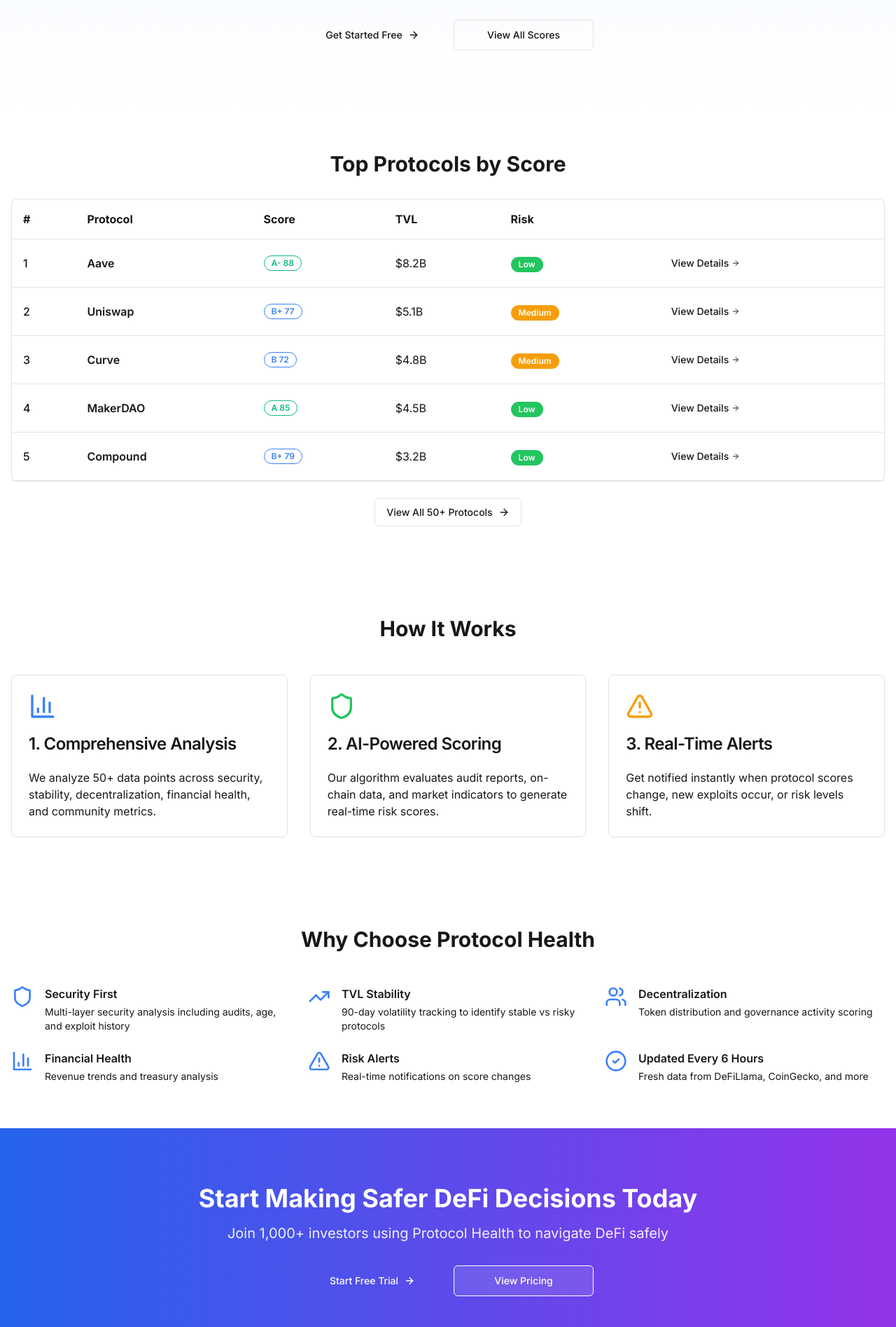
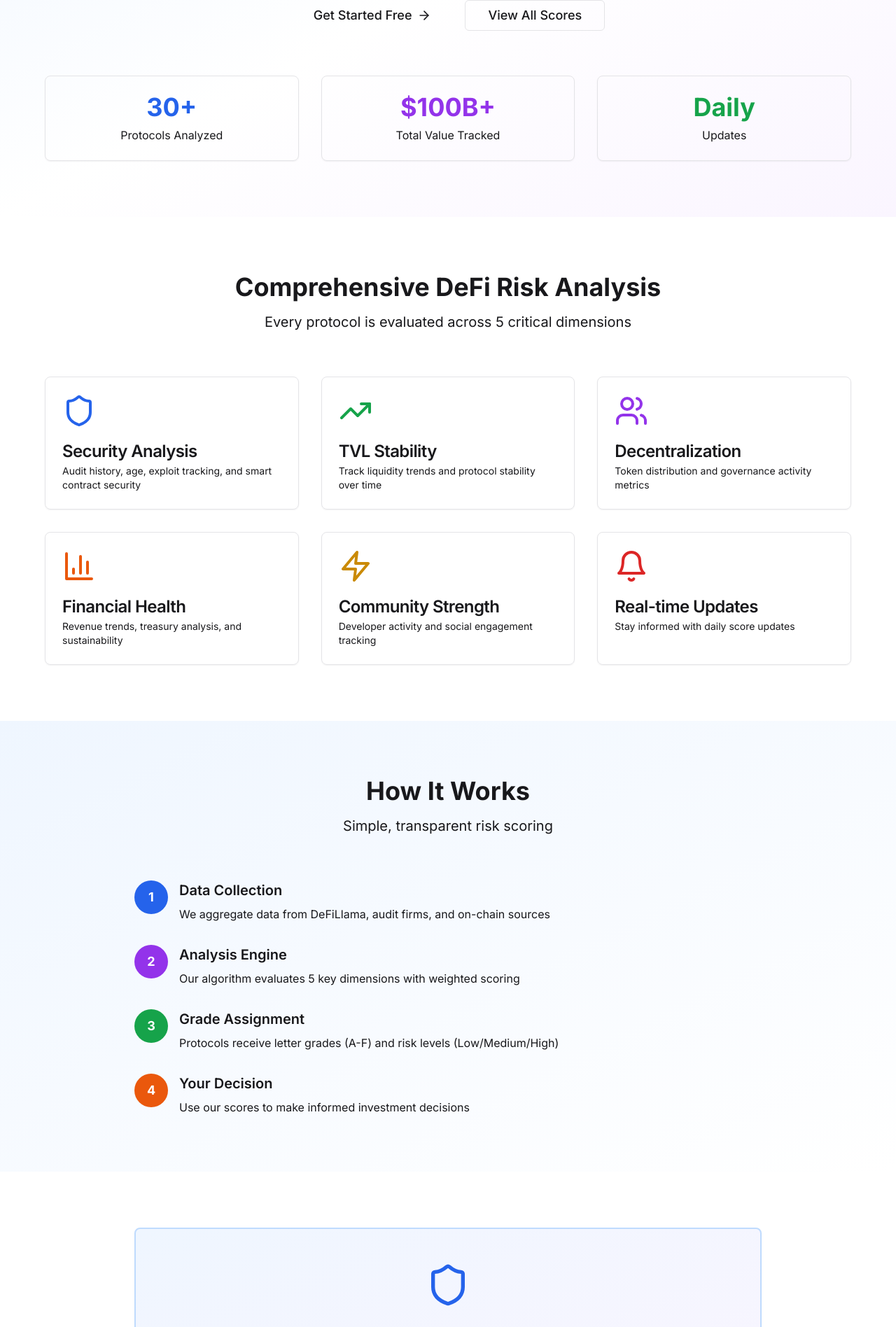
Before and after one commit to Cryptoshovelbot/protocol-health, a Next.js app: page / in a window 1280 px wide. Shown: the part 418-2314 px from the top of the page at 70% size. Built offline with nearby package versions, Linux system fonts and the light colour scheme.

Commit message:
Fix: 30 protocols total, 15 public + signup required for rest

```diff
--- a/app/page.tsx
+++ b/app/page.tsx
@@ -1,167 +1,63 @@
 import Link from 'next/link';
+import { Header } from '@/components/header';
+import { Footer } from '@/components/footer';
 import { Button } from '@/components/ui/button';
 import { Card, CardContent, CardDescription, CardHeader, CardTitle } from '@/components/ui/card';
 import { Badge } from '@/components/ui/badge';
-import { ArrowRight, Shield, TrendingUp, Users, AlertTriangle, CheckCircle2, BarChart3 } from 'lucide-react';
-import { Header } from '@/components/header';
-import { Footer } from '@/components/footer';
-import { formatNumber } from '@/lib/utils';
+import { Shield, TrendingUp, Bell, BarChart3, CheckCircle, ArrowRight, Zap, Users } from 'lucide-react';
 
-// Mock data for demo - in production this would come from API
-const topProtocols = [
-  { rank: 1, name: 'Aave', slug: 'aave', score: 88, grade: 'A-', tvl: 8200000000, risk: 'Low' },
-  { rank: 2, name: 'Uniswap', slug: 'uniswap', score: 77, grade: 'B+', tvl: 5100000000, risk: 'Medium' },
-  { rank: 3, name: 'Curve', slug: 'curve-dao', score: 72, grade: 'B', tvl: 4800000000, risk: 'Medium' },
-  { rank: 4, name: 'MakerDAO', slug: 'makerdao', score: 85, grade: 'A', tvl: 4500000000, risk: 'Low' },
-  { rank: 5, name: 'Compound', slug: 'compound', score: 79, grade: 'B+', tvl: 3200000000, risk: 'Low' },
-];
-
-export default function HomePage() {
+export default function Home() {
   return (
     <div className="min-h-screen flex flex-col">
       <Header />
 
       <main className="flex-1">
         {/* Hero Section */}
-        <section className="py-20 px-4 bg-gradient-to-b from-blue-50 to-white">
-          <div className="max-w-7xl mx-auto text-center">
-            <Badge className="mb-4" variant="secondary">
-              Trusted by 1,000+ DeFi Investors
+        <section className="relative py-20 px-4 bg-gradient-to-br from-blue-50 via-white to-purple-50">
+          <div className="max-w-6xl mx-auto">
+            <div className="text-center mb-12">
+              <Badge className="mb-4" variant="outline">
+                Free DeFi Risk Intelligence
               </Badge>
-            <h1 className="text-5xl md:text-6xl font-bold tracking-tight mb-6">
-              Know Which DeFi Protocols
-              <br />
-              <span className="text-transparent bg-clip-text bg-gradient-to-r from-blue-600 to-purple-600">
-                You Can Trust
-              </span>
+              <h1 className="text-5xl md:text-6xl font-bold mb-6 bg-gradient-to-r from-blue-600 to-purple-600 bg-clip-text text-transparent">
+                Know Which DeFi Protocols<br />You Can Trust
               </h1>
-            <p className="text-xl text-muted-foreground mb-8 max-w-2xl mx-auto">
-              Real-time risk scoring for 50+ DeFi protocols. Make informed decisions with
-              comprehensive security analysis updated every 6 hours.
+              <p className="text-xl text-muted-foreground mb-8 max-w-3xl mx-auto">
+                Real-time risk scoring for 30+ DeFi protocols. Make informed decisions with comprehensive security analysis updated daily.
               </p>
               <div className="flex flex-col sm:flex-row gap-4 justify-center">
                 <Link href="/signup">
-                <Button size="lg" className="min-w-[200px]">
+                  <Button size="lg" className="text-lg px-8">
                     Get Started Free
-                  <ArrowRight className="ml-2 h-4 w-4" />
+                    <ArrowRight className="ml-2 h-5 w-5" />
                   </Button>
                 </Link>
                 <Link href="/protocols">
-                <Button size="lg" variant="outline" className="min-w-[200px]">
+                  <Button size="lg" variant="outline" className="text-lg px-8">
                     View All Scores
                   </Button>
                 </Link>
               </div>
             </div>
-        </section>
 
-        {/* Top Protocols Table */}
-        <section className="py-16 px-4">
-          <div className="max-w-7xl mx-auto">
-            <h2 className="text-3xl font-bold text-center mb-8">Top Protocols by Score</h2>
+            {/* Stats */}
+            <div className="grid md:grid-cols-3 gap-8 mt-16">
               <Card>
-              <CardContent className="p-0">
-                <div className="overflow-x-auto">
-                  <table className="w-full">
-                    <thead className="border-b">
-                      <tr>
-                        <th className="text-left p-4">#</th>
-                        <th className="text-left p-4">Protocol</th>
-                        <th className="text-left p-4">Score</th>
-                        <th className="text-left p-4">TVL</th>
-                        <th className="text-left p-4">Risk</th>
-                        <th className="text-left p-4"></th>
-                      </tr>
-                    </thead>
-                    <tbody>
-                      {topProtocols.map((protocol) => (
-                        <tr key={protocol.slug} className="border-b hover:bg-muted/50 transition-colors">
-                          <td className="p-4 font-medium">{protocol.rank}</td>
-                          <td className="p-4 font-semibold">{protocol.name}</td>
-                          <td className="p-4">
-                            <div className="flex items-center gap-2">
-                              <Badge variant="outline" className={`
-                                ${protocol.grade.startsWith('A') ? 'text-grade-a border-grade-a' : ''}
-                                ${protocol.grade.startsWith('B') ? 'text-grade-b border-grade-b' : ''}
-                                ${protocol.grade.startsWith('C') ? 'text-grade-c border-grade-c' : ''}
-                              `}>
-                                {protocol.grade} {protocol.score}
-                              </Badge>
-                            </div>
-                          </td>
-                          <td className="p-4">{formatNumber(protocol.tvl)}</td>
-                          <td className="p-4">
-                            <Badge variant={protocol.risk === 'Low' ? 'success' : protocol.risk === 'Medium' ? 'warning' : 'destructive'}>
-                              {protocol.risk}
-                            </Badge>
-                          </td>
-                          <td className="p-4">
-                            <Link href={`/protocols/${protocol.slug}`}>
-                              <Button variant="ghost" size="sm">
-                                View Details
-                                <ArrowRight className="ml-1 h-3 w-3" />
-                              </Button>
-                            </Link>
-                          </td>
-                        </tr>
-                      ))}
-                    </tbody>
-                  </table>
-                </div>
+                <CardContent className="pt-6 text-center">
+                  <div className="text-4xl font-bold text-blue-600 mb-2">30+</div>
+                  <p className="text-muted-foreground">Protocols Analyzed</p>
                 </CardContent>
               </Card>
-            <div className="mt-6 text-center">
-              <Link href="/protocols">
-                <Button variant="outline">
-                  View All 50+ Protocols
-                  <ArrowRight className="ml-2 h-4 w-4" />
-                </Button>
-              </Link>
-            </div>
-          </div>
-        </section>
-
-        {/* How It Works */}
-        <section className="py-16 px-4 bg-muted/30">
-          <div className="max-w-7xl mx-auto">
-            <h2 className="text-3xl font-bold text-center mb-12">How It Works</h2>
-            <div className="grid md:grid-cols-3 gap-8">
               <Card>
-                <CardHeader>
-                  <BarChart3 className="h-10 w-10 text-blue-500 mb-4" />
-                  <CardTitle>1. Comprehensive Analysis</CardTitle>
-                </CardHeader>
-                <CardContent>
-                  <p className="text-muted-foreground">
-                    We analyze 50+ data points across security, stability,
-                    decentralization, financial health, and community metrics.
-                  </p>
+                <CardContent className="pt-6 text-center">
+                  <div className="text-4xl font-bold text-purple-600 mb-2">$100B+</div>
+                  <p className="text-muted-foreground">Total Value Tracked</p>
                 </CardContent>
               </Card>
-
               <Card>
-                <CardHeader>
-                  <Shield className="h-10 w-10 text-green-500 mb-4" />
-                  <CardTitle>2. AI-Powered Scoring</CardTitle>
-                </CardHeader>
-                <CardContent>
-                  <p className="text-muted-foreground">
-                    Our algorithm evaluates audit reports, on-chain data,
-                    and market indicators to generate real-time risk scores.
-                  </p>
-                </CardContent>
-              </Card>
-
-              <Card>
-                <CardHeader>
-                  <AlertTriangle className="h-10 w-10 text-amber-500 mb-4" />
-                  <CardTitle>3. Real-Time Alerts</CardTitle>
-                </CardHeader>
-                <CardContent>
-                  <p className="text-muted-foreground">
-                    Get notified instantly when protocol scores change,
-                    new exploits occur, or risk levels shift.
-                  </p>
+                <CardContent className="pt-6 text-center">
+                  <div className="text-4xl font-bold text-green-600 mb-2">Daily</div>
+                  <p className="text-muted-foreground">Updates</p>
                 </CardContent>
               </Card>
             </div>
@@ -169,52 +65,165 @@ export default function HomePage() {
         </section>
 
         {/* Features */}
-        <section className="py-16 px-4">
-          <div className="max-w-7xl mx-auto">
-            <h2 className="text-3xl font-bold text-center mb-12">Why Choose Protocol Health</h2>
-            <div className="grid md:grid-cols-2 lg:grid-cols-3 gap-6">
-              {[
-                { icon: Shield, title: 'Security First', desc: 'Multi-layer security analysis including audits, age, and exploit history' },
-                { icon: TrendingUp, title: 'TVL Stability', desc: '90-day volatility tracking to identify stable vs risky protocols' },
-                { icon: Users, title: 'Decentralization', desc: 'Token distribution and governance activity scoring' },
-                { icon: BarChart3, title: 'Financial Health', desc: 'Revenue trends and treasury analysis' },
-                { icon: AlertTriangle, title: 'Risk Alerts', desc: 'Real-time notifications on score changes' },
-                { icon: CheckCircle2, title: 'Updated Every 6 Hours', desc: 'Fresh data from DeFiLlama, CoinGecko, and more' },
-              ].map((feature, i) => (
-                <div key={i} className="flex gap-4">
-                  <feature.icon className="h-8 w-8 text-blue-500 flex-shrink-0" />
-                  <div>
-                    <h3 className="font-semibold mb-1">{feature.title}</h3>
-                    <p className="text-sm text-muted-foreground">{feature.desc}</p>
+        <section className="py-20 px-4">
+          <div className="max-w-6xl mx-auto">
+            <div className="text-center mb-16">
+              <h2 className="text-3xl md:text-4xl font-bold mb-4">
+                Comprehensive DeFi Risk Analysis
+              </h2>
+              <p className="text-xl text-muted-foreground max-w-2xl mx-auto">
+                Every protocol is evaluated across 5 critical dimensions
+              </p>
             </div>
-                </div>
-              ))}
+
+            <div className="grid md:grid-cols-2 lg:grid-cols-3 gap-8">
+              <Card>
+                <CardHeader>
+                  <Shield className="h-12 w-12 text-blue-600 mb-4" />
+                  <CardTitle>Security Analysis</CardTitle>
+                  <CardDescription>
+                    Audit history, age, exploit tracking, and smart contract security
+                  </CardDescription>
+                </CardHeader>
+              </Card>
+
+              <Card>
+                <CardHeader>
+                  <TrendingUp className="h-12 w-12 text-green-600 mb-4" />
+                  <CardTitle>TVL Stability</CardTitle>
+                  <CardDescription>
+                    Track liquidity trends and protocol stability over time
+                  </CardDescription>
+                </CardHeader>
+              </Card>
+
+              <Card>
+                <CardHeader>
+                  <Users className="h-12 w-12 text-purple-600 mb-4" />
+                  <CardTitle>Decentralization</CardTitle>
+                  <CardDescription>
+                    Token distribution and governance activity metrics
+                  </CardDescription>
+                </CardHeader>
+              </Card>
+
+              <Card>
+                <CardHeader>
+                  <BarChart3 className="h-12 w-12 text-orange-600 mb-4" />
+                  <CardTitle>Financial Health</CardTitle>
+                  <CardDescription>
+                    Revenue trends, treasury analysis, and sustainability
+                  </CardDescription>
+                </CardHeader>
+              </Card>
+
+              <Card>
+                <CardHeader>
+                  <Zap className="h-12 w-12 text-yellow-600 mb-4" />
+                  <CardTitle>Community Strength</CardTitle>
+                  <CardDescription>
+                    Developer activity and social engagement tracking
+                  </CardDescription>
+                </CardHeader>
+              </Card>
+
+              <Card>
+                <CardHeader>
+                  <Bell className="h-12 w-12 text-red-600 mb-4" />
+                  <CardTitle>Real-time Updates</CardTitle>
+                  <CardDescription>
+                    Stay informed with daily score updates
+                  </CardDescription>
+                </CardHeader>
+              </Card>
             </div>
           </div>
         </section>
 
-        {/* CTA Section */}
-        <section className="py-20 px-4 bg-gradient-to-r from-blue-600 to-purple-600 text-white">
+        {/* How it works */}
+        <section className="py-20 px-4 bg-gradient-to-br from-blue-50 to-white">
+          <div className="max-w-4xl mx-auto">
+            <div className="text-center mb-16">
+              <h2 className="text-3xl md:text-4xl font-bold mb-4">
+                How It Works
+              </h2>
+              <p className="text-xl text-muted-foreground">
+                Simple, transparent risk scoring
+              </p>
+            </div>
+
+            <div className="space-y-8">
+              <div className="flex gap-4 items-start">
+                <div className="flex-shrink-0 w-12 h-12 rounded-full bg-blue-600 text-white flex items-center justify-center font-bold text-lg">
+                  1
+                </div>
+                <div>
+                  <h3 className="text-xl font-semibold mb-2">Data Collection</h3>
+                  <p className="text-muted-foreground">
+                    We aggregate data from DeFiLlama, audit firms, and on-chain sources
+                  </p>
+                </div>
+              </div>
+
+              <div className="flex gap-4 items-start">
+                <div className="flex-shrink-0 w-12 h-12 rounded-full bg-purple-600 text-white flex items-center justify-center font-bold text-lg">
+                  2
+                </div>
+                <div>
+                  <h3 className="text-xl font-semibold mb-2">Analysis Engine</h3>
+                  <p className="text-muted-foreground">
+                    Our algorithm evaluates 5 key dimensions with weighted scoring
+                  </p>
+                </div>
+              </div>
+
+              <div className="flex gap-4 items-start">
+                <div className="flex-shrink-0 w-12 h-12 rounded-full bg-green-600 text-white flex items-center justify-center font-bold text-lg">
+                  3
+                </div>
+                <div>
+                  <h3 className="text-xl font-semibold mb-2">Grade Assignment</h3>
+                  <p className="text-muted-foreground">
+                    Protocols receive letter grades (A-F) and risk levels (Low/Medium/High)
+                  </p>
+                </div>
+              </div>
+
+              <div className="flex gap-4 items-start">
+                <div className="flex-shrink-0 w-12 h-12 rounded-full bg-orange-600 text-white flex items-center justify-center font-bold text-lg">
+                  4
+                </div>
+                <div>
+                  <h3 className="text-xl font-semibold mb-2">Your Decision</h3>
+                  <p className="text-muted-foreground">
+                    Use our scores to make informed investment decisions
+                  </p>
+                </div>
+              </div>
+            </div>
+          </div>
+        </section>
+
+        {/* CTA */}
+        <section className="py-20 px-4">
           <div className="max-w-4xl mx-auto text-center">
-            <h2 className="text-4xl font-bold mb-4">
-              Start Making Safer DeFi Decisions Today
+            <Card className="border-2 border-blue-200 bg-gradient-to-br from-blue-50 to-purple-50">
+              <CardContent className="pt-12 pb-12">
+                <Shield className="h-16 w-16 text-blue-600 mx-auto mb-6" />
+                <h2 className="text-3xl font-bold mb-4">
+                  Start Making Safer DeFi Decisions
                 </h2>
-            <p className="text-xl mb-8 opacity-90">
-              Join 1,000+ investors using Protocol Health to navigate DeFi safely
+                <p className="text-xl text-muted-foreground mb-8 max-w-2xl mx-auto">
+                  Join DeFi investors who trust Protocol Health for risk analysis
                 </p>
-            <div className="flex flex-col sm:flex-row gap-4 justify-center">
                 <Link href="/signup">
-                <Button size="lg" variant="secondary" className="min-w-[200px]">
-                  Start Free Trial
-                  <ArrowRight className="ml-2 h-4 w-4" />
+                  <Button size="lg" className="text-lg px-8">
+                    Get Started Free
+                    <ArrowRight className="ml-2 h-5 w-5" />
                   </Button>
                 </Link>
-              <Link href="/pricing">
-                <Button size="lg" variant="outline" className="min-w-[200px] bg-white/10 border-white text-white hover:bg-white/20">
-                  View Pricing
-                </Button>
-              </Link>
-            </div>
+              </CardContent>
+            </Card>
           </div>
         </section>
       </main>
--- a/app/protocols/page.tsx
+++ b/app/protocols/page.tsx
@@ -8,7 +8,7 @@ import { Button } from '@/components/ui/button';
 import { Badge } from '@/components/ui/badge';
 import { Card, CardContent } from '@/components/ui/card';
 import { Input } from '@/components/ui/input';
-import { Search, Lock, ArrowRight, Loader2 } from 'lucide-react';
+import { Search, ArrowRight, Loader2, Lock } from 'lucide-react';
 import { formatNumber } from '@/lib/utils';
 
 interface Protocol {
@@ -54,8 +54,8 @@ export default function ProtocolsPage() {
     return matchesSearch && matchesGrade;
   });
 
-  const visibleProtocols = filteredProtocols.slice(0, 20);
-  const hasMoreProtocols = filteredProtocols.length > 20;
+  const publicProtocols = filteredProtocols.slice(0, 15);
+  const lockedProtocols = filteredProtocols.slice(15);
 
   const gradeFilters = ['A', 'B', 'C', 'D'];
 
@@ -135,14 +135,14 @@ export default function ProtocolsPage() {
                     </tr>
                   </thead>
                   <tbody>
-                    {visibleProtocols.length === 0 ? (
+                    {publicProtocols.length === 0 ? (
                       <tr>
                         <td colSpan={8} className="p-8 text-center text-muted-foreground">
                           No protocols found matching your criteria
                         </td>
                       </tr>
                     ) : (
-                      visibleProtocols.map((protocol, index) => (
+                      publicProtocols.map((protocol, index) => (
                         <tr key={protocol.id} className="border-b hover:bg-muted/50 transition-colors">
                           <td className="p-4 font-medium">{index + 1}</td>
                           <td className="p-4 font-semibold">{protocol.name}</td>
@@ -183,19 +183,19 @@ export default function ProtocolsPage() {
                         </tr>
                       ))
                     )}
-                    {hasMoreProtocols && (
+                    {lockedProtocols.length > 0 && (
                       <tr className="bg-muted/30">
                         <td colSpan={8} className="p-8 text-center">
                           <Lock className="h-12 w-12 text-muted-foreground mx-auto mb-4" />
                           <h3 className="text-xl font-semibold mb-2">
-                            🔒 Unlock {filteredProtocols.length - 20} More Protocols
+                            🔒 Sign Up to See {lockedProtocols.length} More Protocols
                           </h3>
                           <p className="text-muted-foreground mb-4">
-                            Get access to all protocols with detailed analysis and real-time alerts
+                            Create a free account to access all protocols with detailed analysis
                           </p>
-                          <Link href="/pricing">
-                            <Button>
-                              Upgrade to Pro - €29/month
+                          <Link href="/signup">
+                            <Button size="lg">
+                              Sign Up Free
                               <ArrowRight className="ml-2 h-4 w-4" />
                             </Button>
                           </Link>
```
Lines whose indentation alone changed are shown as unchanged.
